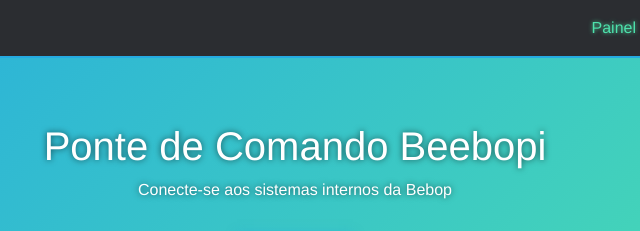
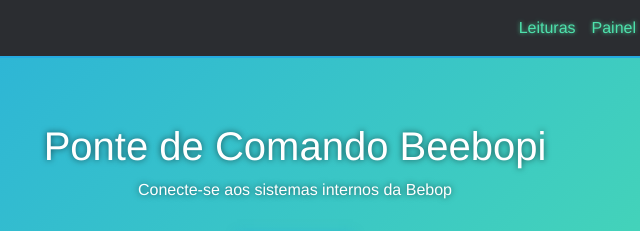
Before and after one commit to Beebopi-Home-Server/Beebopi-Server, a plain HTML site: page services/html/home_v2.html in a window 1280 px wide. Shown: the top 231 px of the page, 345-985 px from the left. Drawn offline with nearby package versions, Linux system fonts and the light colour scheme.

Commit message:
feat: botão para as leituras

```diff
--- a/services/html/home_v2.html
+++ b/services/html/home_v2.html
@@ -115,6 +115,7 @@
       </button>
       <div class="collapse navbar-collapse" id="navMenu">
         <ul class="navbar-nav ms-auto">
+          <li class="nav-item"><a class="nav-link" href="leituras">Leituras</a></li>
           <li class="nav-item"><a class="nav-link" href="#">Painel</a></li>
           <li class="nav-item"><a class="nav-link" href="#">Sistemas</a></li>
           <li class="nav-item"><a class="nav-link" href="#">Logs</a></li>
```
